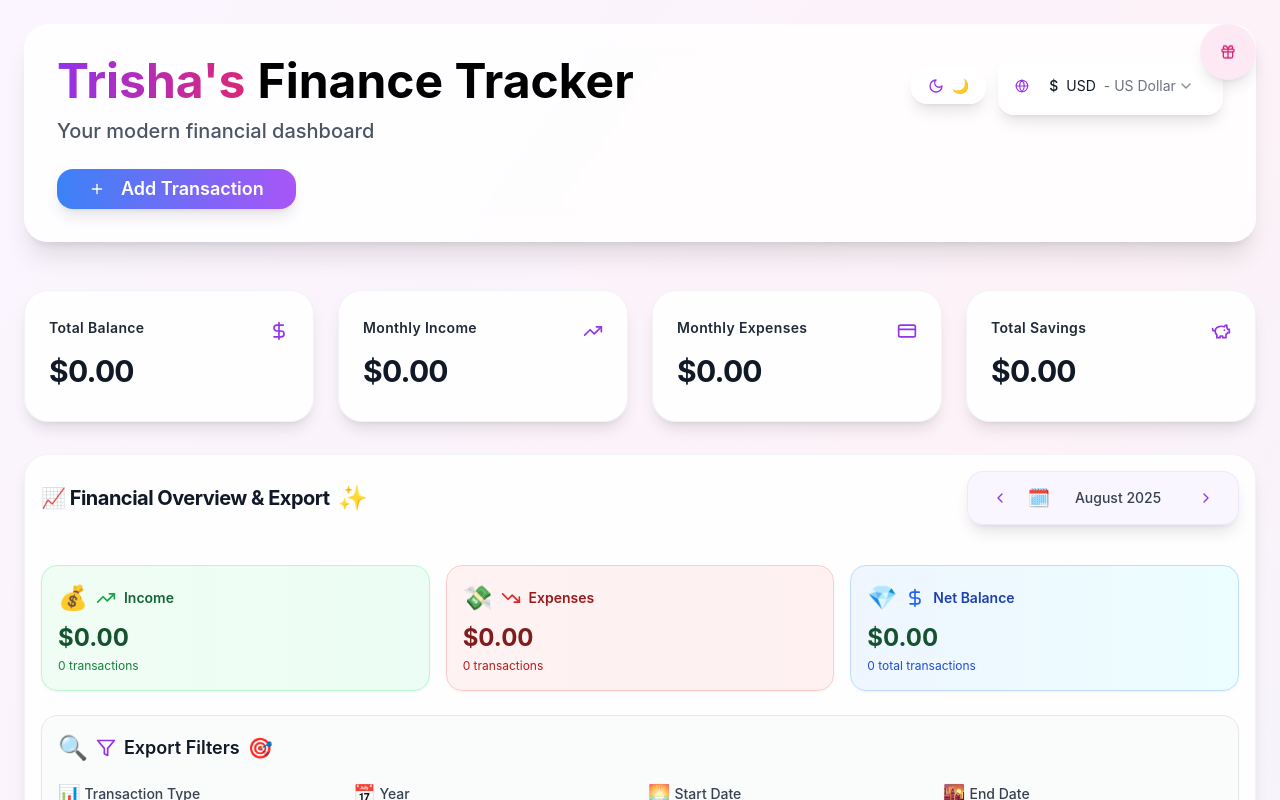
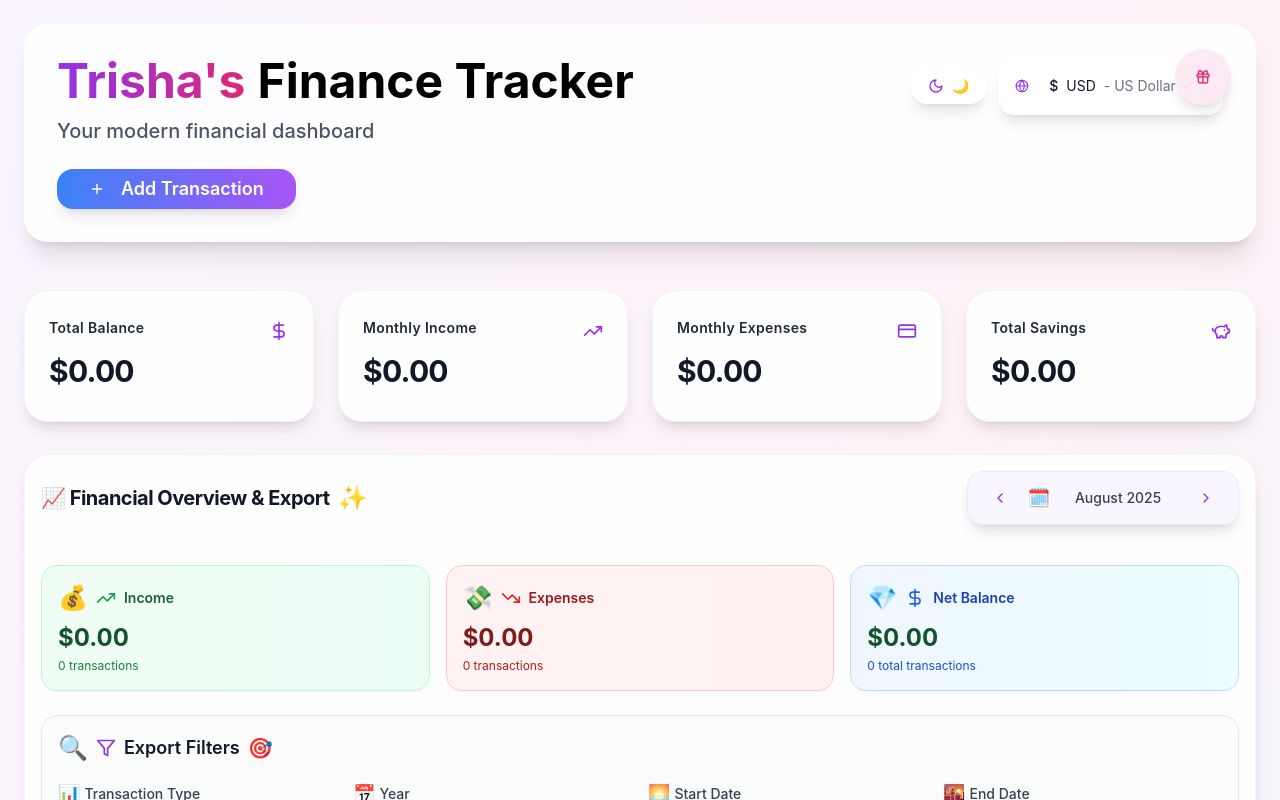
Before and after one commit to ishamiranda/Finance-Tracker-Trisha, a React (Vite) app: page / in a window 1280 px wide. Shown: the top 800 px of the page. Built offline with nearby package versions, Linux system fonts and the light colour scheme.

Commit message:
[dyad] wrote 1 file(s)

```diff
--- a/src/pages/Index.tsx
+++ b/src/pages/Index.tsx
@@ -89,8 +89,6 @@ const Index = () => {
 
   return (
     <div className="min-h-screen bg-gradient-to-br from-purple-50 via-pink-50 to-blue-50 dark:from-gray-900 dark:via-purple-900 dark:to-blue-900 p-6 transition-colors duration-300 relative">
-      {/* Move ComplimentGift here so it floats above everything */}
-      <ComplimentGift />
       <div className="max-w-7xl mx-auto space-y-8">
         {/* Modern Header */}
         <div
@@ -111,6 +109,7 @@ const Index = () => {
               </p>
             </div>
             <div className="flex items-center gap-3">
+              <ComplimentGift />
               <ThemeToggle />
               <CurrencySelector
                 selectedCurrency={selectedCurrency}
```
